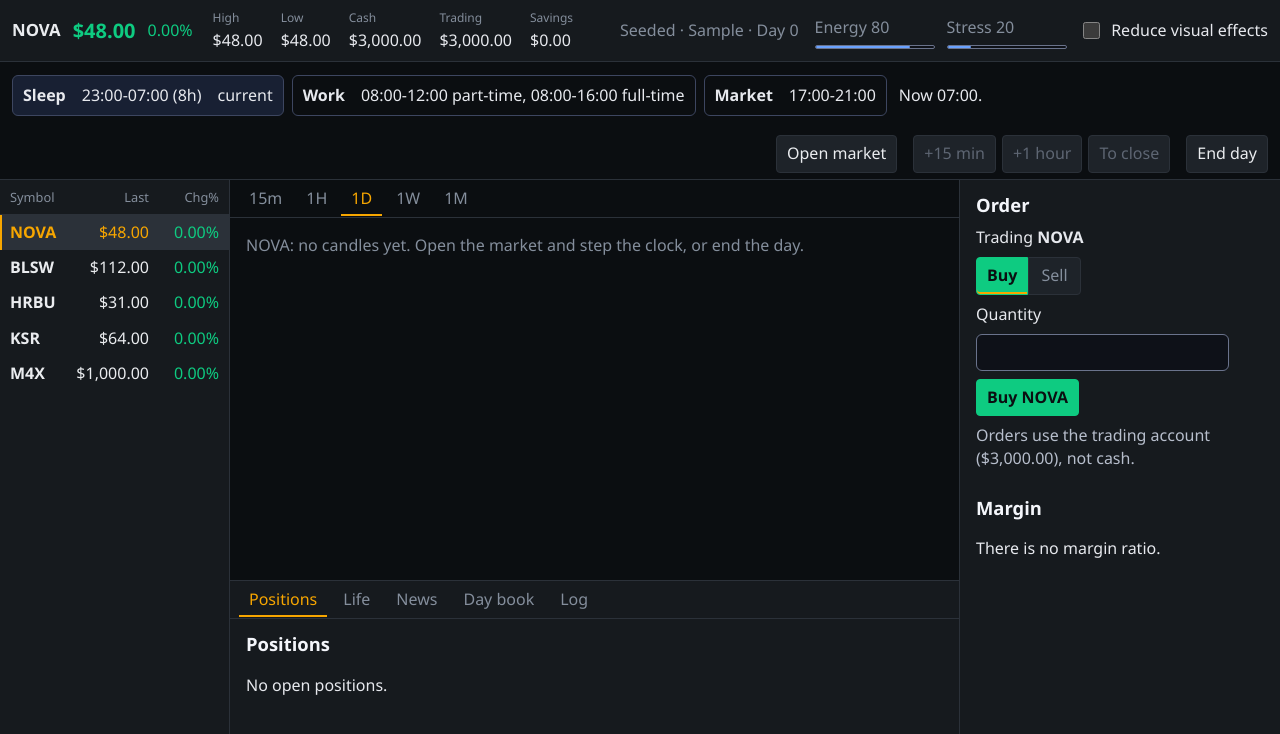
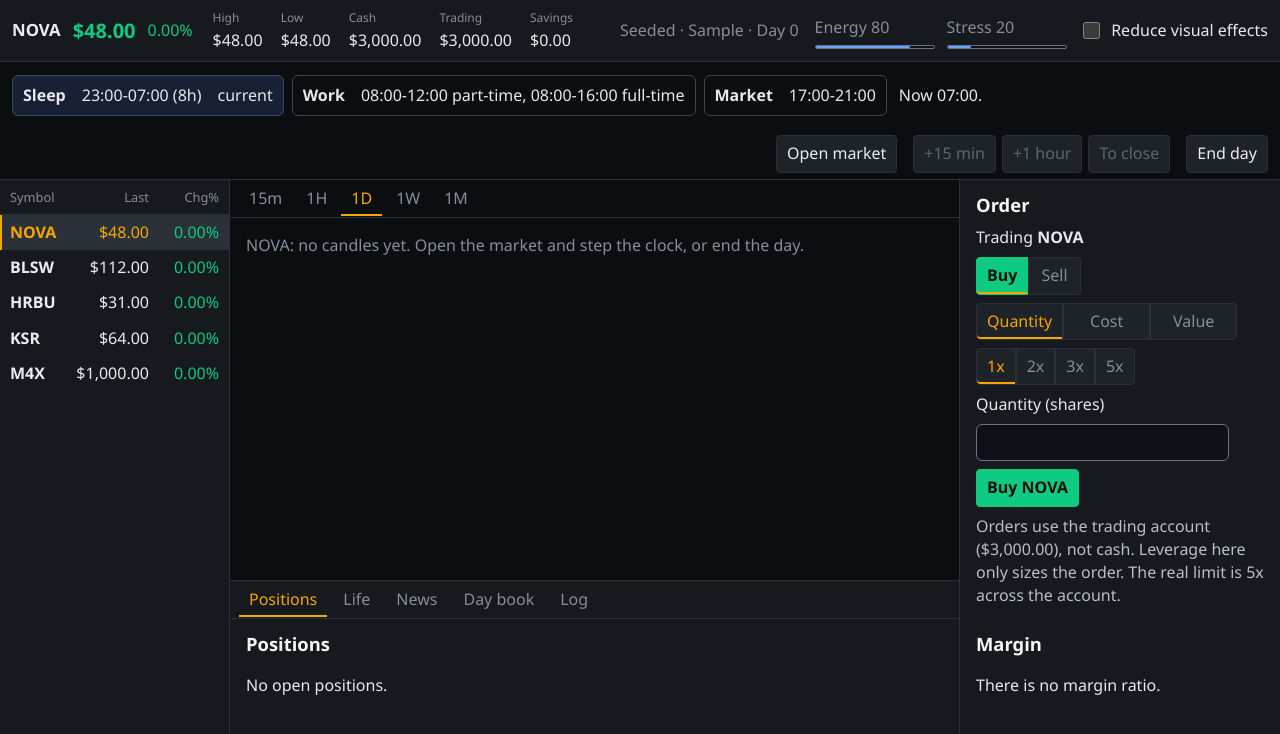
Before and after one commit to Elegalaxy/trading-sim, a React (Vite) app: page / in a window 1280 px wide. Both pictures are taken after typing "Sample" into the empty fields and a click on the button "Start". Shown: the top 734 px of the page. Built offline with nearby package versions, Linux system fonts and the light colour scheme.

Commit message:
Stage 31: size orders by quantity, cost or value, with richer estimate
Co-Authored-By: Claude Sonnet 5.5 <noreply@anthropic.com>

```diff
--- a/src/ui/OrderPanel.tsx
+++ b/src/ui/OrderPanel.tsx
@@ -1,21 +1,29 @@
 import { useEffect, useState, type FormEvent } from 'react'
 import { MARKET_DEFINITIONS } from '../content/index.ts'
+import { MARGIN_MIN_RATIO_DENOMINATOR, MARGIN_MIN_RATIO_NUMERATOR } from '../sim/constants.ts'
+import { sessionPrice } from '../sim/session.ts'
 import { interpretOrder, tradingEquity } from '../sim/trading.ts'
 import { ORDER_SIDES, type GameState, type OrderSide } from '../sim/types.ts'
 import { debugLog } from './debug.ts'
-import { formatUsd } from './money.ts'
+import { formatUsd, parseUsdToCents } from './money.ts'
+import { liquidationPrice, sharesForAmount, SIZE_MODES, SIZING_LEVERAGE, type SizeMode } from './sizing.ts'
 import { dispatch, parsePositiveInteger } from './store.ts'
 
 type OrderQuote =
   | {
       accepted: true
+      quantity: number
+      price: number
       fillPrice: number
       fee: number
       spreadCost: number
       equity: number
       gross: number
+      netShares: number
     }
   | { accepted: false; reason: string }
+
+const MODE_LABEL: Record<SizeMode, string> = { quantity: 'Quantity', cost: 'Cost', value: 'Value' }
 
 function isOrderSide(value: string): value is OrderSide {
   return (ORDER_SIDES as readonly string[]).includes(value)
@@ -33,22 +41,14 @@ function orderReasonText(reason: string): string {
       return 'Start a game first.'
     case 'marketClosed':
       return 'The market is closed.'
+    case 'underOneShare':
+      return 'That amount is under one share.'
     default:
       return reason
   }
 }
 
-function ratioAfterText(equity: number, gross: number): string {
-  if (gross === 0) return 'There is no margin ratio after this trade.'
-  if (!Number.isSafeInteger(equity) || !Number.isSafeInteger(gross) || gross < 0) {
-    throw new Error(`margin ratio after the trade needs safe equity and gross, received ${equity} / ${gross}`)
-  }
-  const percent = (equity / gross) * 100
-  if (!Number.isFinite(percent)) throw new Error('margin ratio after the trade is not finite')
-  return `Margin ratio after the trade: ${percent.toFixed(2)}%.`
-}
-
-/** Fill, fee, spread, and the ratio after the trade. The clone is not the live game. */
+/** Fill, fee, spread, and the book after the trade. The clone is not the live game. */
 function quoteOrder(game: GameState, asset: string, side: OrderSide, quantity: number): OrderQuote {
   if (game.section !== 'market') return { accepted: false, reason: 'marketClosed' }
   let clone: GameState
@@ -76,17 +76,104 @@ function quoteOrder(game: GameState, asset: string, side: OrderSide, quantity: n
   const book = tradingEquity(clone, MARKET_DEFINITIONS)
   return {
     accepted: true,
+    quantity,
+    price: fill.price,
     fillPrice: fill.fillPrice,
     fee: fill.fee,
     spreadCost,
     equity: book.equity,
     gross: book.gross,
+    netShares: clone.positions[asset]?.signedShares ?? 0,
   }
+}
+
+/** The fill price one share would get, used to turn dollars into shares. Falls back to the quote. */
+function probeFillPrice(game: GameState, asset: string, side: OrderSide): number {
+  const probe = quoteOrder(game, asset, side, 1)
+  return probe.accepted ? probe.fillPrice : sessionPrice(game, asset)
+}
+
+type Sizing = { ok: true; quantity: number } | { ok: false; reason: string }
+
+function sizeOrder(
+  game: GameState | null,
+  asset: string,
+  side: OrderSide,
+  mode: SizeMode,
+  amountText: string,
+  leverage: number,
+): Sizing {
+  if (mode === 'quantity') {
+    const parsed = parsePositiveInteger(amountText, 'Quantity')
+    return parsed.ok ? { ok: true, quantity: parsed.value } : { ok: false, reason: parsed.reason }
+  }
+  const parsed = parseUsdToCents(amountText, MODE_LABEL[mode])
+  if (!parsed.ok) return { ok: false, reason: parsed.reason }
+  if (game === null) return { ok: false, reason: 'notStarted' }
+  const quantity = sharesForAmount(mode, parsed.cents, leverage, probeFillPrice(game, asset, side))
+  return quantity < 1 ? { ok: false, reason: 'underOneShare' } : { ok: true, quantity }
+}
+
+function Estimate({ quote, leverage }: { quote: Extract<OrderQuote, { accepted: true }>; leverage: number }) {
+  const value = quote.quantity * quote.fillPrice
+  const cost = Math.ceil(value / leverage)
+  const buyingPower = Math.max(
+    0,
+    quote.equity * MARGIN_MIN_RATIO_DENOMINATOR - quote.gross * MARGIN_MIN_RATIO_NUMERATOR,
+  ) / MARGIN_MIN_RATIO_NUMERATOR
+  const accountLeverage = quote.equity > 0 ? quote.gross / quote.equity : null
+  const liq = liquidationPrice(quote.equity, quote.gross, quote.netShares, quote.price)
+  return (
+    <dl className="estimate">
+      <div>
+        <dt>Quantity</dt>
+        <dd>{quote.quantity}</dd>
+      </div>
+      <div>
+        <dt>Value (after leverage)</dt>
+        <dd>{formatUsd(value, 'value')}</dd>
+      </div>
+      <div>
+        <dt>Cost at {leverage}x (before leverage)</dt>
+        <dd>{formatUsd(cost, 'cost')}</dd>
+      </div>
+      <div>
+        <dt>Fill price</dt>
+        <dd>{formatUsd(quote.fillPrice, 'fill price')}</dd>
+      </div>
+      <div>
+        <dt>Fee</dt>
+        <dd>{formatUsd(quote.fee, 'fee')}</dd>
+      </div>
+      <div>
+        <dt>Spread cost</dt>
+        <dd>{formatUsd(quote.spreadCost, 'spread')}</dd>
+      </div>
+      <div>
+        <dt>Account leverage after</dt>
+        <dd>{accountLeverage === null ? '—' : `${accountLeverage.toFixed(2)}x of 5x`}</dd>
+      </div>
+      <div>
+        <dt>Margin ratio after</dt>
+        <dd>{quote.gross === 0 ? '—' : `${((quote.equity / quote.gross) * 100).toFixed(2)}%`}</dd>
+      </div>
+      <div>
+        <dt>Buying power left</dt>
+        <dd>{formatUsd(Math.floor(buyingPower), 'buying power')}</dd>
+      </div>
+      <div>
+        <dt>Est. liquidation price</dt>
+        <dd>{liq === null ? '—' : formatUsd(liq, 'liquidation price')}</dd>
+      </div>
+    </dl>
+  )
 }
 
 export function OrderPanel({ game, asset }: { game: GameState | null; asset: string }) {
   const [side, setSide] = useState<OrderSide>('buy')
-  const [quantityText, setQuantityText] = useState('')
+  const [mode, setMode] = useState<SizeMode>('quantity')
+  const [leverage, setLeverage] = useState<number>(1)
+  const [amountText, setAmountText] = useState('')
   const [attempted, setAttempted] = useState(false)
   const [resultMessage, setResultMessage] = useState<string | null>(null)
   const section = game?.section ?? null
@@ -100,20 +187,22 @@ export function OrderPanel({ game, asset }: { game: GameState | null; asset: str
     setResultMessage(null)
   }
 
-  const parsed = parsePositiveInteger(quantityText, 'Quantity')
-  const quantityError = !parsed.ok && (attempted || quantityText.trim().length > 0) ? parsed.reason : null
-  const quote = game !== null && parsed.ok ? quoteOrder(game, asset, side, parsed.value) : null
+  const typed = amountText.trim().length > 0
+  const sizing = sizeOrder(game, asset, side, mode, amountText, leverage)
+  const amountError = !sizing.ok && (attempted || typed) ? orderReasonText(sizing.reason) : null
+  const quantity = sizing.ok ? sizing.quantity : 0
+  const quote = game !== null && sizing.ok ? quoteOrder(game, asset, side, sizing.quantity) : null
   const quoteKey =
     quote === null
       ? ''
       : quote.accepted
-        ? `accepted ${asset} ${side} ${parsed.ok ? parsed.value : 0} fill=${quote.fillPrice} fee=${quote.fee} spreadCost=${quote.spreadCost} equity=${quote.equity} gross=${quote.gross}`
-        : `rejected ${asset} ${side} ${parsed.ok ? parsed.value : 0} ${quote.reason}`
+        ? `accepted ${asset} ${side} ${quantity} fill=${quote.fillPrice} fee=${quote.fee} spreadCost=${quote.spreadCost} equity=${quote.equity} gross=${quote.gross}`
+        : `rejected ${asset} ${side} ${quantity} ${quote.reason}`
 
   useEffect(() => {
-    if (quantityError === null) return
-    debugLog('[ui]', `order input rejected: ${quantityError}`)
-  }, [quantityError])
+    if (amountError === null) return
+    debugLog('[ui]', `order input rejected: ${amountError}`)
+  }, [amountError])
 
   useEffect(() => {
     if (quoteKey === '') return
@@ -129,13 +218,20 @@ export function OrderPanel({ game, asset }: { game: GameState | null; asset: str
     setResultMessage(null)
   }
 
+  function onMode(value: SizeMode): void {
+    setMode(value)
+    setAmountText('')
+    setAttempted(false)
+    setResultMessage(null)
+  }
+
   function onSubmit(event: FormEvent<HTMLFormElement>): void {
     event.preventDefault()
     setAttempted(true)
-    if (!parsed.ok) {
+    if (!sizing.ok) {
       setResultMessage(null)
-      console.error(`[ui] rejected quantity ${JSON.stringify(quantityText)}: ${parsed.reason}`)
-      debugLog('[ui]', `order rejected before dispatch: ${parsed.reason}`)
+      console.error(`[ui] rejected order size ${JSON.stringify(amountText)}: ${sizing.reason}`)
+      debugLog('[ui]', `order rejected before dispatch: ${sizing.reason}`)
       return
     }
     if (game === null) {
@@ -150,7 +246,7 @@ export function OrderPanel({ game, asset }: { game: GameState | null; asset: str
       setResultMessage('The run has ended.')
       return
     }
-    const outcome = dispatch({ type: 'order', asset, side, quantity: parsed.value })
+    const outcome = dispatch({ type: 'order', asset, side, quantity: sizing.quantity })
     if (outcome.accepted) {
       setResultMessage('Order accepted.')
       return
@@ -178,16 +274,30 @@ export function OrderPanel({ game, asset }: { game: GameState | null; asset: str
             </button>
           ))}
         </div>
-        <label htmlFor="order-quantity">
-          Quantity{' '}
+        <div className="size-modes" role="group" aria-label="Size by">
+          {SIZE_MODES.map((item) => (
+            <button key={item} type="button" aria-pressed={mode === item} onClick={() => onMode(item)}>
+              {MODE_LABEL[item]}
+            </button>
+          ))}
+        </div>
+        <div className="size-modes" role="group" aria-label="Leverage for cost and value">
+          {SIZING_LEVERAGE.map((item) => (
+            <button key={item} type="button" aria-pressed={leverage === item} onClick={() => setLeverage(item)}>
+              {item}x
+            </button>
+          ))}
+        </div>
+        <label htmlFor="order-amount">
+          {mode === 'quantity' ? 'Quantity (shares)' : mode === 'cost' ? `Cost in $ (x${leverage})` : 'Value in $'}{' '}
           <input
-            id="order-quantity"
-            value={quantityText}
-            inputMode="numeric"
+            id="order-amount"
+            value={amountText}
+            inputMode={mode === 'quantity' ? 'numeric' : 'decimal'}
             autoComplete="off"
             spellCheck={false}
             onChange={(event) => {
-              setQuantityText(event.target.value)
+              setAmountText(event.target.value)
               setResultMessage(null)
             }}
           />
@@ -201,22 +311,18 @@ export function OrderPanel({ game, asset }: { game: GameState | null; asset: str
         </button>
         {game !== null ? (
           <p className="day-note">
-            Orders use the trading account ({formatUsd(game.accounts.tradingCents, 'trading')}), not cash.
+            Orders use the trading account ({formatUsd(game.accounts.tradingCents, 'trading')}), not cash. Leverage
+            here only sizes the order. The real limit is 5x across the account.
           </p>
         ) : null}
-        {quantityError !== null ? (
+        {amountError !== null ? (
           <p className="trade-alert" role="alert">
-            {quantityError}
+            {amountError}
           </p>
         ) : game === null ? (
           <p>Start a game to estimate an order.</p>
         ) : quote === null ? null : quote.accepted ? (
-          <div className="estimate">
-            <p>Estimated fill price: {formatUsd(quote.fillPrice, 'fill price')}</p>
-            <p>Fee: {formatUsd(quote.fee, 'fee')}</p>
-            <p>Spread cost: {formatUsd(quote.spreadCost, 'spread')}</p>
-            <p>{ratioAfterText(quote.equity, quote.gross)}</p>
-          </div>
+          <Estimate quote={quote} leverage={leverage} />
         ) : (
           <p className="trade-alert" role="alert">
             {orderReasonText(quote.reason)}
--- /dev/null
+++ b/src/ui/sizing.ts
@@ -0,0 +1,41 @@
+// Order sizing for the order panel. The sim only knows whole shares, so every mode
+// ends as a quantity. Leverage here is a sizing helper: it converts the cost you put
+// in (pre-leverage) into the value you hold (post-leverage). The real limit is still
+// the account-wide 5x cap and the daily margin check in the sim.
+
+import {
+  MARGIN_LIQUIDATION_RATIO_DENOMINATOR,
+  MARGIN_LIQUIDATION_RATIO_NUMERATOR,
+} from '../sim/constants.ts'
+
+export const SIZE_MODES = ['quantity', 'cost', 'value'] as const
+export type SizeMode = (typeof SIZE_MODES)[number]
+
+export const SIZING_LEVERAGE = [1, 2, 3, 5] as const
+
+/** Whole shares for a dollar amount at a fill price. Cost is multiplied by leverage first. */
+export function sharesForAmount(mode: 'cost' | 'value', amountCents: number, leverage: number, fillCents: number): number {
+  if (!Number.isSafeInteger(amountCents) || amountCents <= 0) throw new Error(`amount must be a positive safe integer, received ${String(amountCents)}`)
+  if (!Number.isSafeInteger(leverage) || leverage < 1) throw new Error(`leverage must be a whole number from 1, received ${String(leverage)}`)
+  if (!Number.isSafeInteger(fillCents) || fillCents <= 0) throw new Error(`fill price must be a positive safe integer, received ${String(fillCents)}`)
+  const value = mode === 'cost' ? amountCents * leverage : amountCents
+  return Math.floor(value / fillCents)
+}
+
+/**
+ * The price at which the daily check would liquidate the book, with other positions
+ * held where they are. `equity` and `gross` are after the order, `netShares` is the
+ * signed position after the order, `priceCents` the quote. Null when flat or already past it.
+ */
+export function liquidationPrice(equity: number, gross: number, netShares: number, priceCents: number): number | null {
+  if (netShares === 0) return null
+  const ratio = MARGIN_LIQUIDATION_RATIO_NUMERATOR / MARGIN_LIQUIDATION_RATIO_DENOMINATOR
+  const shares = Math.abs(netShares)
+  const others = gross - shares * priceCents
+  const price =
+    netShares > 0
+      ? (ratio * others + shares * priceCents - equity) / ((1 - ratio) * shares)
+      : (equity + shares * priceCents - ratio * others) / ((1 + ratio) * shares)
+  if (!Number.isFinite(price) || price <= 0) return null
+  return Math.round(price)
+}
--- a/src/ui/styles.css
+++ b/src/ui/styles.css
@@ -975,3 +975,43 @@ ul {
 .positions-table tr[aria-selected='true'] td:first-child {
   box-shadow: inset 2px 0 0 #f7a600;
 }
+
+.size-modes {
+  display: grid;
+  grid-auto-flow: column;
+  grid-auto-columns: 1fr;
+}
+
+.exchange .size-modes button {
+  background: #1e2329;
+  border: 1px solid #2b3139;
+  border-radius: 0;
+}
+
+.exchange .size-modes button:first-child {
+  border-radius: 4px 0 0 4px;
+}
+
+.exchange .size-modes button:last-child {
+  border-radius: 0 4px 4px 0;
+}
+
+dl.estimate {
+  display: grid;
+  gap: 2px;
+}
+
+dl.estimate > div {
+  display: flex;
+  justify-content: space-between;
+  gap: 12px;
+}
+
+dl.estimate dt {
+  color: #848e9c;
+}
+
+dl.estimate dd {
+  margin: 0;
+  font-variant-numeric: tabular-nums;
+}
```
Also changed, not shown: 2 other files (tests, documents, lock files or other folders).
